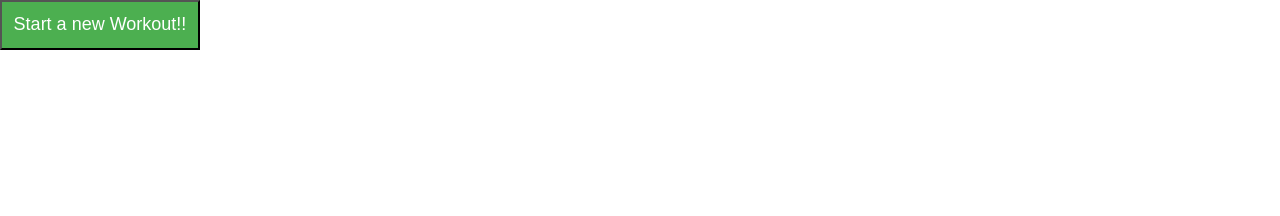
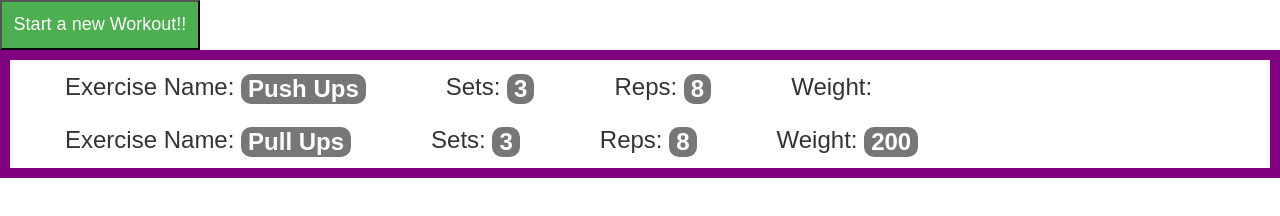
Before and after one commit to JohnJasonFisher/Exer, a React app: page / in a window 1280 px wide. Built offline with nearby package versions, Linux system fonts and the light colour scheme.

Commit message:
Styles List Group Border

```diff
--- a/src/component/ExistingExercises/ExistingExercise/ExistingExercise.css
+++ b/src/component/ExistingExercises/ExistingExercise/ExistingExercise.css
@@ -1,3 +1,7 @@
+.list-group-item {
+	border: 0px;
+}
+
 .ExistingExercise p {
 	display: inline;
 	font-size: 24px;
--- a/src/component/ExistingExercises/ExistingExercise/ExistingExercise.js
+++ b/src/component/ExistingExercises/ExistingExercise/ExistingExercise.js
@@ -2,20 +2,17 @@ import React from 'react'
 import './ExistingExercise.css'
 import {ListGroupItem} from 'react-bootstrap'
 
-const classNames = ['ExistingExercise', 'list-group-item']
 const ExistingExercise = props => {
 	return (
-		<div className={classNames}>
-			<ListGroupItem>
-				<p>Exercise Name: <span className="badge">{props.name}</span></p>
+		<ListGroupItem className='ExistingExercise'>
+			<p>Exercise Name: <span className="badge">{props.name}</span></p>
 
-				<p>Sets: <span className="badge">{props.sets}</span></p>
+			<p>Sets: <span className="badge">{props.sets}</span></p>
 
-				<p>Reps: <span className="badge">{props.reps}</span></p>
+			<p>Reps: <span className="badge">{props.reps}</span></p>
 
-				<p>Weight: <span className="badge">{props.weight}</span></p>
-			</ListGroupItem>
-		</div>
+			<p>Weight: <span className="badge">{props.weight}</span></p>
+		</ListGroupItem>
 	)
 }
 
--- /dev/null
+++ b/src/component/ExistingExercises/ExistingExercises.css
@@ -0,0 +1,5 @@
+.list-group {
+	margin: 0px;
+	margin-bottom: 0px;
+	border: 10px solid purple;
+}
--- a/src/component/ExistingExercises/ExistingExercises.js
+++ b/src/component/ExistingExercises/ExistingExercises.js
@@ -1,6 +1,8 @@
 import React from 'react'
 import {ListGroup} from 'react-bootstrap'
+import './ExistingExercises.css'
 import ExistingExercise from './ExistingExercise/ExistingExercise'
+import './ExistingExercise/ExistingExercise'
 
 const ExistingExercises = (props) => {
 
@@ -14,10 +16,12 @@ const ExistingExercises = (props) => {
 		)
 	}
 
+	let classNames = ['ExistingExercises']
+
 	return (
-	<ListGroup>
-		{ShowExistingExercises}
-	</ListGroup>
+		<ListGroup className={classNames}>
+			{ShowExistingExercises}
+		</ListGroup>
 	)
 }
 
--- a/src/component/NewExercise/NewExercise.css
+++ b/src/component/NewExercise/NewExercise.css
@@ -1,18 +1,19 @@
 .NewExercise label {
 	padding: 10px;
 	margin: 10px;
+	font-size: 24px;
 }
 
 .NewExercise input {
 	padding: 10px;
 	margin: 10px;
-	font-size: 20px;
+	font-size: 24px;
 }
 
 .NewExercise .submitBtn {
-	height: 30px;
+	height: 35px;
 	width: 100px;
-	font-size: 18px;
+	font-size: 24px;
 
 	/* background-color: #4CAF50;
 	color: white; */
--- a/src/container/App.js
+++ b/src/container/App.js
@@ -9,7 +9,10 @@ class App extends Component {
 	constructor() {
 		super()
 		this.state = {
-			exercises: [],
+			exercises: [
+				{name: 'Push Ups', sets: 3, reps: 8, weight: null},
+				{name: 'Pull Ups', sets: 3, reps: 8, weight: 200}
+			],
 			newWorkout: false
 		}
 	}
```
